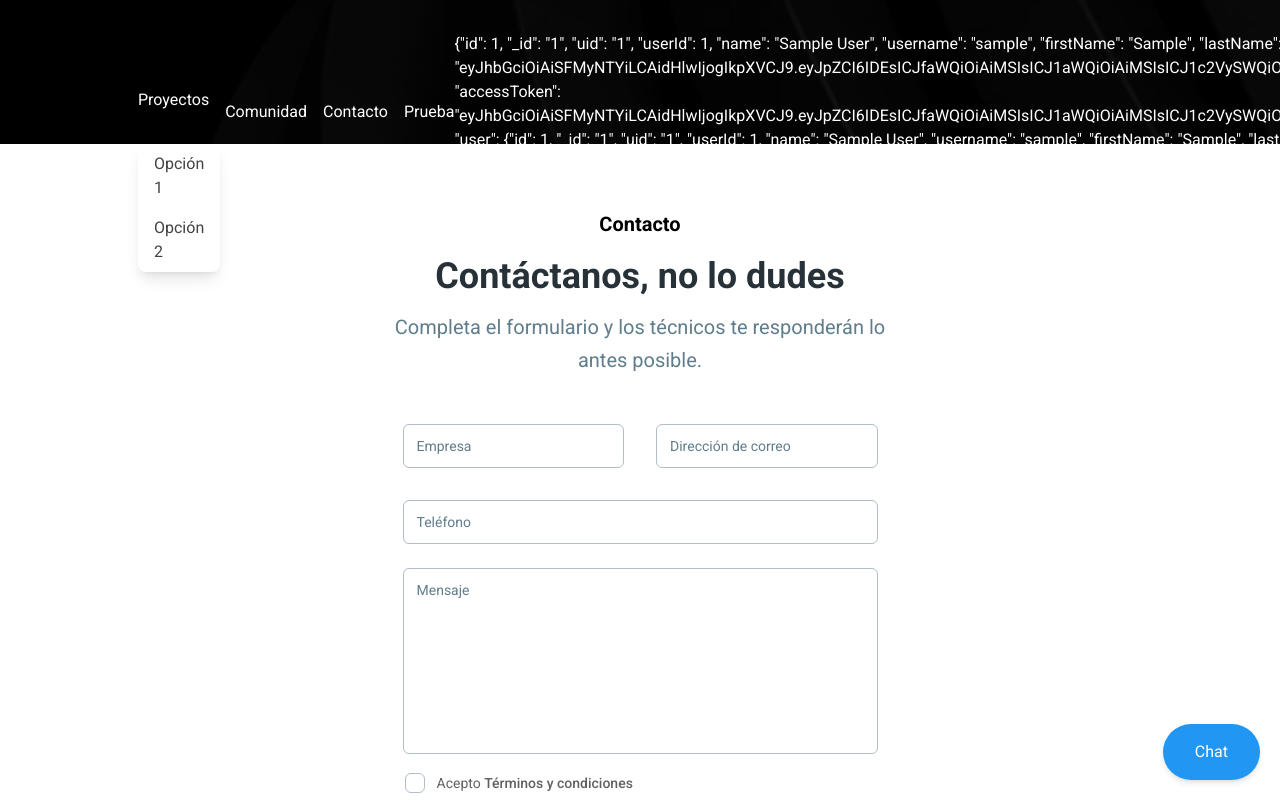
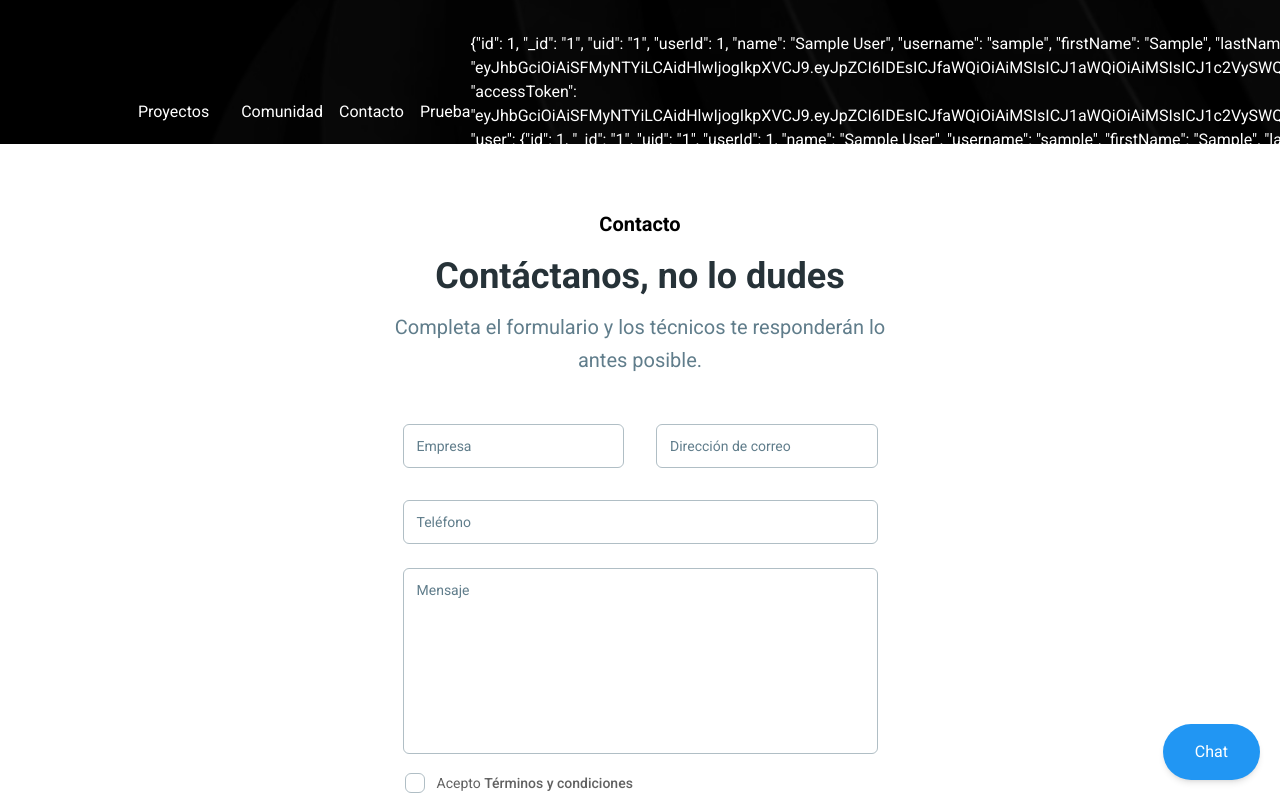
Before and after one commit to izangonzalvez/F-CustomCars, a React (Vite) app: page /contact in a window 1280 px wide. Shown: the top 800 px of the page. Built offline with nearby package versions, Linux system fonts and the light colour scheme; sample sign-in values are in the browser's storage.

Commit message:
Cambio nav

```diff
--- a/package.json
+++ b/package.json
@@ -11,7 +11,7 @@
   "dependencies": {
     "@fortawesome/free-solid-svg-icons": "^6.5.2",
     "@fortawesome/react-fontawesome": "github:fortawesome/react-fontawesome",
-    "@heroicons/react": "^1.0.6",
+    "@heroicons/react": "^2.0.18",
     "@material-tailwind/react": "2.1.4",
     "@paypal/react-paypal-js": "^8.3.0",
     "@react-pdf/renderer": "^3.4.4",
@@ -42,6 +42,6 @@
     "prettier": "3.0.3",
     "prettier-plugin-tailwindcss": "0.5.6",
     "tailwindcss": "3.3.4",
-    "vite": "4.5.0"
+    "vite": "^4.5.3"
   }
 }
--- a/src/widgets/layout/navbar.jsx
+++ b/src/widgets/layout/navbar.jsx
@@ -26,6 +26,12 @@ export function Navbar({ brandName, routes, action }) {
     navigate("/");
   };
 
+  const [menuOpen, setMenuOpen] = useState(false);
+
+  const toggleMenu = () => {
+    setMenuOpen(!menuOpen);
+  };
+
   const roleId = localStorage.getItem('roleId');
 
   return (
@@ -40,32 +46,21 @@ export function Navbar({ brandName, routes, action }) {
                 alt="Brand Logo"
               ></img>
             </Link>
-            <div className="pl-9 text-white hidden lg:flex lg:items-center lg:space-x-4">
-              <div className="relative">
-                <Link to="/project" className="mr-4">
-                  Proyectos
-                  <div className="absolute top-full left-0 mt-2 bg-white rounded-lg shadow-lg">
-                    <Link to="/ruta1" className="block px-4 py-2 text-gray-800 hover:bg-gray-200">Opción 1</Link>
-                    <Link to="/ruta2" className="block px-4 py-2 text-gray-800 hover:bg-gray-200">Opción 2</Link>
-                  </div>
-                </Link>
-              </div>
+            <div className={`pl-9 text-white hidden lg:flex lg:items-center lg:space-x-4 ${menuOpen ? 'hidden' : 'block'}`}>
+              <Link to="/project" className="mr-4">Proyectos </Link>
               <Link to="/community" className="mr-4">Comunidad </Link>
               <Link to="/contact" className="mr-4">Contacto </Link>
               <Link to="/prueba" className="mr-4">Prueba </Link>
-              {(roleId === "1" || roleId === "4") &&
-                <div className="relative">
-                  <Link to="/proveedor/list" className="mr-4">
-                    Proveedores
-                    <div className="absolute top-full left-0 mt-2 bg-white rounded-lg shadow-lg">
-                      <Link to="/ruta3" className="block px-4 py-2 text-gray-800 hover:bg-gray-200">Opción 3</Link>
-                      <Link to="/ruta4" className="block px-4 py-2 text-gray-800 hover:bg-gray-200">Opción 4</Link>
-                    </div>
-                  </Link>
-                </div>
-              }
+              {(roleId === "1" || roleId === "4") && <Link to="/proveedor/add-spareparts" className="mr-4">Proveedores </Link>}
               {roleId == "1" && <Link to="/contactList" className="mr-4">Lista de contacts </Link>}
             </div>
+          </div>
+          <div className="lg:hidden">
+            <button onClick={toggleMenu} className="focus:outline-none">
+              <svg className="h-6 w-6 text-white" fill="none" viewBox="0 0 24 24" stroke="currentColor">
+                <path strokeLinecap="round" strokeLinejoin="round" strokeWidth="2" d="M4 6h16M4 12h16m-7 6h7"></path>
+              </svg>
+            </button>
           </div>
           {authToken ? (
             <div>
@@ -82,6 +77,17 @@ export function Navbar({ brandName, routes, action }) {
           )}
         </div>
       </nav>
+      <div className={`lg:hidden absolute top-16 right-0 left-0 bg-black bg-opacity-90 ${menuOpen ? 'block' : 'hidden'}`}>
+        <div className="flex flex-col items-center py-4 space-y-4">
+          <Link to="/project" className="text-white">Proyectos </Link>
+          <Link to="/community" className="text-white">Comunidad </Link>
+          <Link to="/chat" className="text-white">Chat </Link>
+          <Link to="/contact" className="text-white">Contacto </Link>
+          <Link to="/prueba" className="text-white">Prueba </Link>
+          {roleId == "4" && <Link to="/proveedor/add-spareparts" className="text-white">Proveedores </Link>}
+          {roleId == "1" && <Link to="/contactList" className="text-white">Lista de contacts </Link>}
+        </div>
+      </div>
     </>
   );
 }
```
Also changed, not shown: 1 other file (tests, documents, lock files or other folders).
